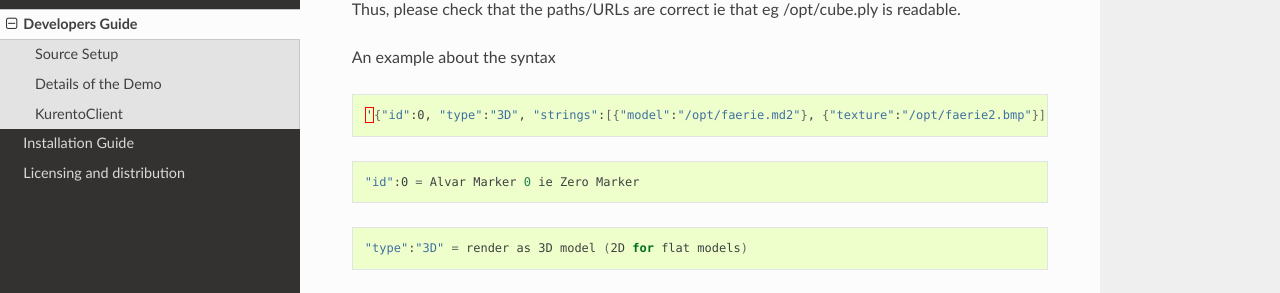
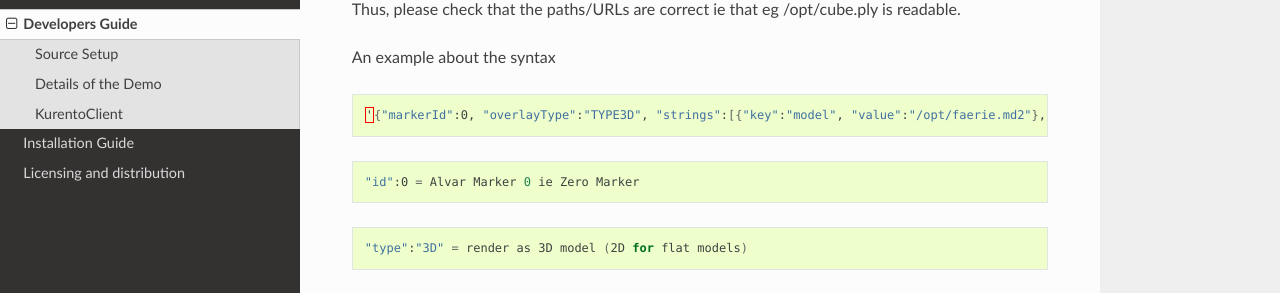
Before and after one commit to nubomedia-vtt/Doc-Nubomedia-VTT-AR-Demo, a Sphinx documentation site: the page built from docs/source/DevelopersGuide.rst, in a window 1280 px wide and 900 px high, scrolled down 946 px. Shown: the part 152-445 px from the top of the window. Built offline with Sphinx 7.4.7 and the Read the Docs theme 2.0.0, drawn with Linux system fonts in a browser that asks for light colours; pages that are not in the unit, such as notebooks, are missing from menus.

Commit message:
Updated the Syntax of the RPC
To be compatible with Kurento 6.8.1

```diff
--- a/docs/source/DevelopersGuide.rst
+++ b/docs/source/DevelopersGuide.rst
@@ -62,7 +62,7 @@ An example about the syntax
 
 .. code:: bash
 
-      '{"id":0, "type":"3D", "strings":[{"model":"/opt/faerie.md2"}, {"texture":"/opt/faerie2.bmp"}], "floats":[{"scale":0.09}]},
+      '{"markerId":0, "overlayType":"TYPE3D", "strings":[{"key":"model", "value":"/opt/faerie.md2"}, {"key":"texture", "value":"/opt/faerie2.bmp"}], "floats":[{"key":"scale", "value":0.09}]},
 
 .. code:: bash
 
```
